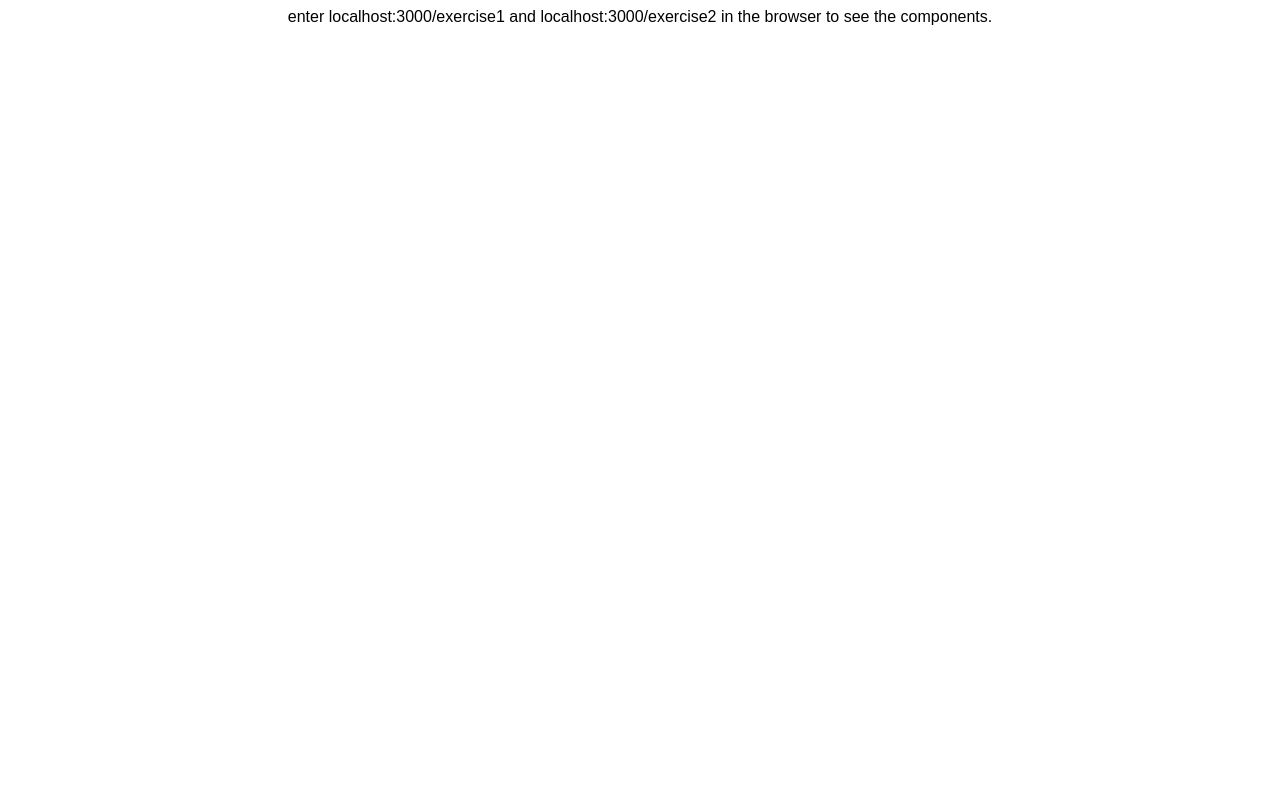
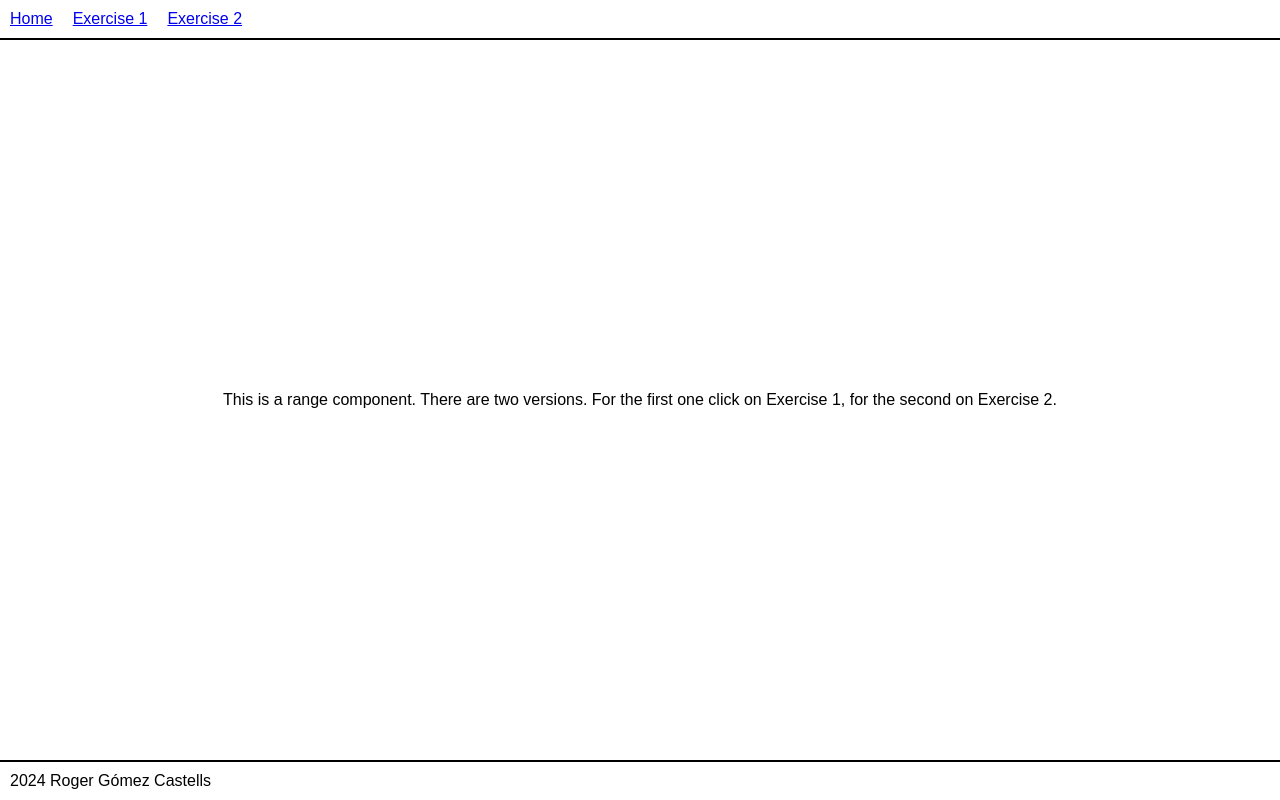
Before and after one commit to roggc/nextjs-range-component, a Next.js app: page / in a window 1280 px wide. Built offline with nearby package versions, Linux system fonts and the light colour scheme.

Commit message:
added layout

```diff
--- a/app/exercise2/range/label.tsx
+++ b/app/exercise2/range/label.tsx
@@ -48,7 +48,7 @@ const Label = forwardRef<HTMLDivElement, LabelProps>(
     const innerRef = useClickAway(() =>
       setIsEditMode(false)
     ) as RefObject<HTMLDivElement>;
-    const [editValue, setEditValue] = useState(value.toString());
+    const [editValue, setEditValue] = useState(value?.toString());
 
     useEffect(() => {
       if (!isNoEdit) {
@@ -98,7 +98,7 @@ const Label = forwardRef<HTMLDivElement, LabelProps>(
               onChange={(event) => setEditValue(event.target.value)}
             />
           ) : (
-            <Text>{value.toFixed(2)}€</Text>
+            <Text>{value?.toFixed(2)}€</Text>
           )}
         </Container>
       </SupraContainer>
--- /dev/null
+++ b/app/index.css
@@ -0,0 +1,3 @@
+body {
+  margin: 0;
+}
--- a/app/layout.tsx
+++ b/app/layout.tsx
@@ -1,8 +1,10 @@
 import type { Metadata } from "next";
 import StyledComponentsRegistry from "@/app/styled-components-registry";
+import MyLayout from "@/app/my-layout";
+import "@/app/index.css";
 
 export const metadata: Metadata = {
-  title: "Create Next App",
+  title: "Range component",
   description: "Generated by create next app",
 };
 
@@ -14,7 +16,9 @@ export default function RootLayout({
   return (
     <html lang="en">
       <body style={{ fontFamily: "sans-serif" }}>
-        <StyledComponentsRegistry>{children}</StyledComponentsRegistry>
+        <StyledComponentsRegistry>
+          <MyLayout>{children}</MyLayout>
+        </StyledComponentsRegistry>
       </body>
     </html>
   );
--- /dev/null
+++ b/app/my-layout.tsx
@@ -0,0 +1,53 @@
+"use client";
+import styled from "styled-components";
+import Link from "next/link";
+import { FC, HTMLAttributes, PropsWithChildren } from "react";
+
+interface MyLayoutProps extends HTMLAttributes<HTMLDivElement> {}
+
+const MyLayout: FC<PropsWithChildren<MyLayoutProps>> = ({
+  children,
+  ...props
+}) => {
+  return (
+    <Container {...props}>
+      <Header>
+        <Link href="/">Home</Link>
+        <Link href="/exercise1">Exercise 1</Link>
+        <Link href="/exercise2">Exercise 2</Link>
+      </Header>
+      <Main>{children}</Main>
+      <Footer>2024 Roger Gómez Castells</Footer>
+    </Container>
+  );
+};
+
+const Container = styled.div`
+  height: 100vh;
+  display: flex;
+  flex-direction: column;
+`;
+
+const Header = styled.div`
+  display: flex;
+  align-items: center;
+  gap: 20px;
+  border-bottom: 2px solid black;
+  z-index: 1;
+  padding: 10px;
+`;
+
+const Main = styled.div`
+  flex: 1;
+  display: flex;
+  align-items: center;
+  justify-content: center;
+  padding: 10px;
+`;
+
+const Footer = styled.div`
+  border-top: 2px solid black;
+  padding: 10px;
+`;
+
+export default MyLayout;
--- a/app/page.tsx
+++ b/app/page.tsx
@@ -4,8 +4,8 @@ import styled from "styled-components";
 export default function Home() {
   return (
     <Container>
-      enter localhost:3000/exercise1 and localhost:3000/exercise2 in the browser
-      to see the components.
+      This is a range component. There are two versions. For the first one click
+      on Exercise 1, for the second on Exercise 2.
     </Container>
   );
 }
```
Also changed, not shown: app/exercise1/page.tsx (+7 -2 lines), app/exercise2/page.tsx (+7 -2 lines).
